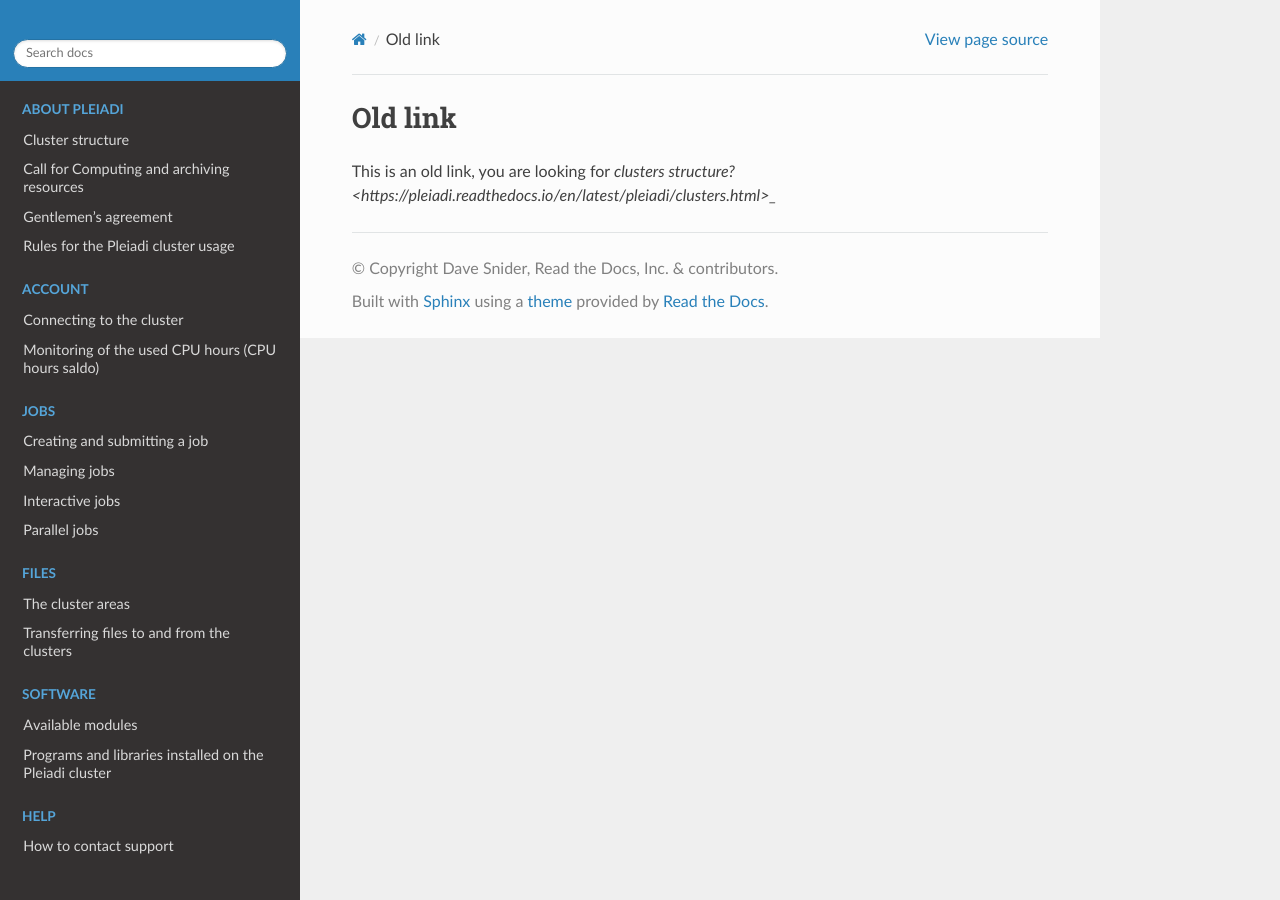
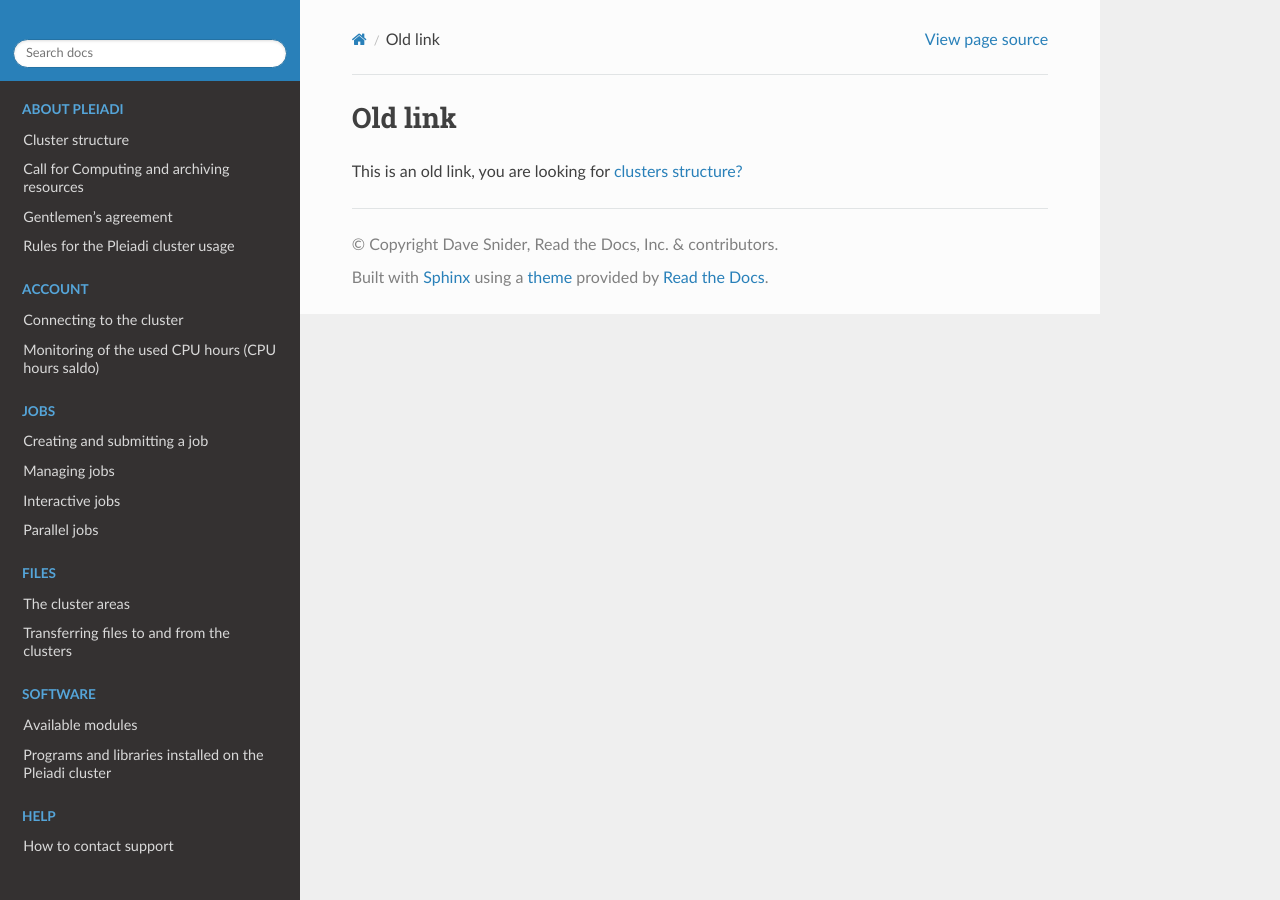
Before and after one commit to fvitello/pleiadi-doc, a Sphinx documentation site: the page built from docs/clusters/index.rst, in a window 1280 px wide. Built offline with Sphinx 7.4.7 and the Read the Docs theme 3.1.0, drawn with Linux system fonts in a browser that asks for light colours.

Commit message:
Update index.rst

```diff
--- a/docs/clusters/index.rst
+++ b/docs/clusters/index.rst
@@ -2,4 +2,4 @@ Old link
 ===============================
 
 
-This is an old link, you are looking for  `clusters structure? <https://pleiadi.readthedocs.io/en/latest/pleiadi/clusters.html>_`
+This is an old link, you are looking for `clusters structure? <https://pleiadi.readthedocs.io/en/latest/pleiadi/clusters.html>`_
```
